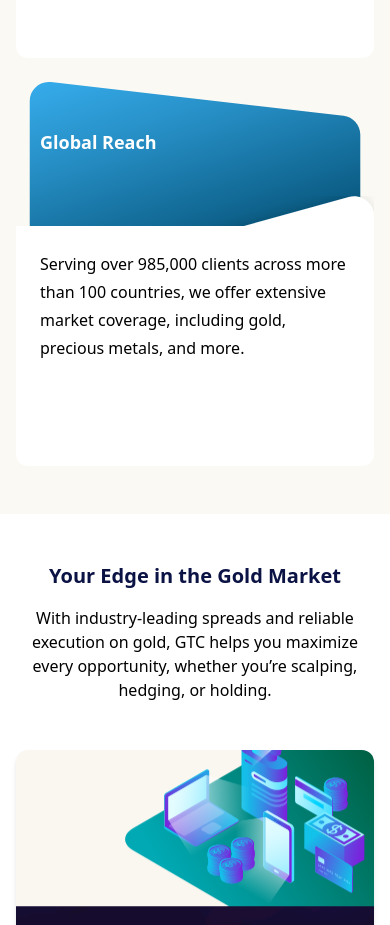
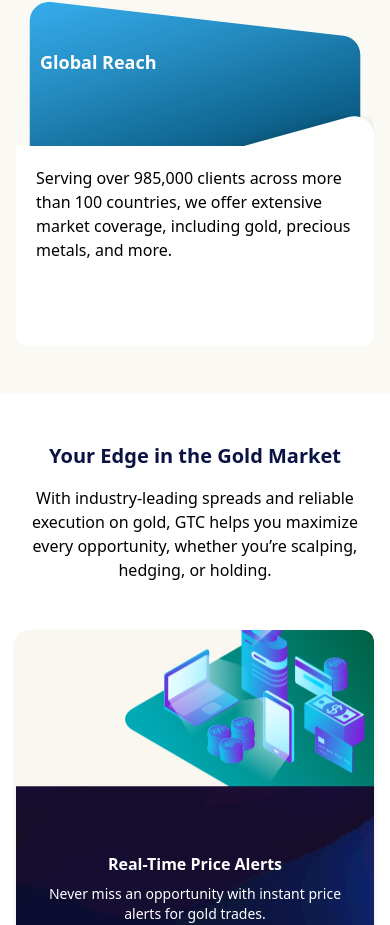
Before and after one commit to webteamgtc/landing, a Next.js app: page /trade-gold in a window 390 px wide. Shown: the part 7047-7972 px from the top of the page. Built offline with nearby package versions, Linux system fonts and the light colour scheme.

Commit message:
updated lived

```diff
--- a/src/app/components/GoldTrade/GoldMarketEdge.jsx
+++ b/src/app/components/GoldTrade/GoldMarketEdge.jsx
@@ -44,9 +44,9 @@ const GoldMarketEdge = () => {
                 backgroundSize: 'cover',
                 backgroundPosition: 'center',
               }}
-              className="rounded-xl shadow-md min-h-[350px] text-white flex flex-col justify-end pb-14 md:items-end text-center transition-all duration-300 px-6 py-8"
+              className="rounded-xl shadow-md min-h-[350px] text-white flex flex-col justify-end pb-14 md:items-center text-center transition-all duration-300 px-5 py-8"
             >
-              <h3 className="font-semibold text-lg text-center">{item.title}</h3>
+              <h3 className="font-semibold text-basse">{item.title}</h3>
               <p className="text-sm mt-2">{item.desc}</p>
             </div>
           ))}
--- a/src/app/components/GoldTrade/TradeTrust.jsx
+++ b/src/app/components/GoldTrade/TradeTrust.jsx
@@ -64,8 +64,8 @@ const TradeTrust = () => {
                 </div>
 
                 {/* Description */}
-                <div className="bg-white p-6 text-left">
-                  <p className="text h-48 text-left text-base leading-7">{card.desc}</p>
+                <div className="bg-white p-5 text-left">
+                  <p className="text h-40 text-left text-base leading-normal">{card.desc}</p>
                 </div>
               </div>
             ))}
```
